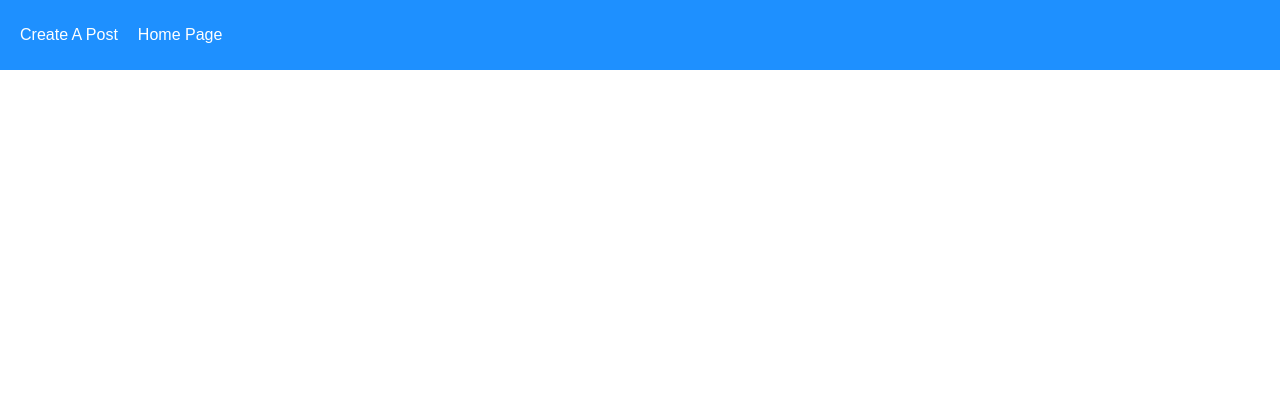
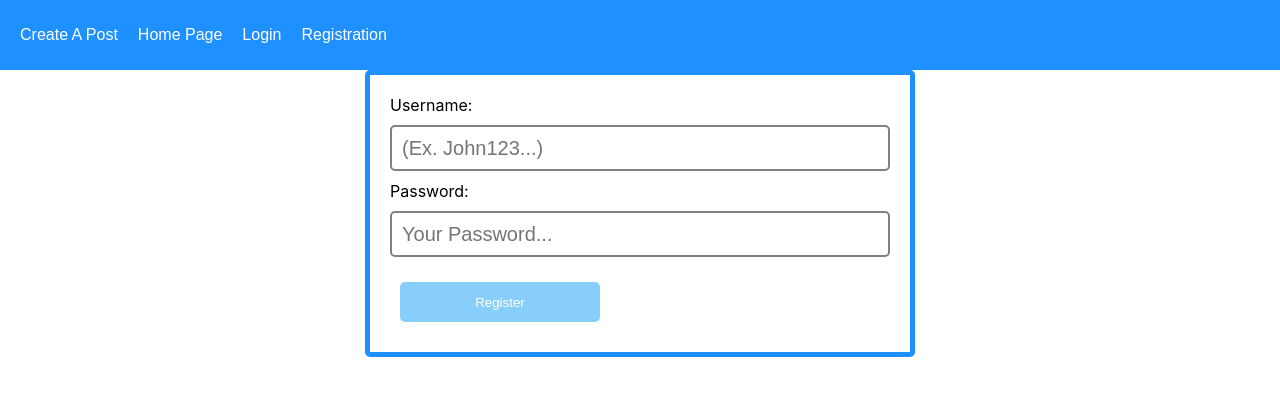
Before and after one commit to Ajinkya-Vijay/basic-socialmedia, a React (Create React App) app in the folder client/: page /registration in a window 1280 px wide. Shown: the top 396 px of the page. Built offline with nearby package versions, Linux system fonts and the light colour scheme.

Commit message:
FE; login & registration component

```diff
--- a/client/src/App.js
+++ b/client/src/App.js
@@ -3,7 +3,8 @@
 import Home from "./pages/Home";
 import CreatePost from "./pages/CreatePost";
 import Post from "./pages/Post";
-
+import Registration from "./pages/Registration";
+import Login from "./pages/Login";
 
 function App() {
   return (
@@ -12,11 +13,15 @@
       <div className="navbar">
         <Link to="/createpost">Create A Post</Link>
         <Link to="/">Home Page</Link>
+        <Link to="/login"> Login</Link>
+        <Link to="/registration"> Registration</Link>
       </div>
       <Routes>
         <Route path="/" element={<Home />} />
         <Route path="/createpost" element={<CreatePost />} />
         <Route path="/post/:id" element={<Post />} />
+        <Route path="/login" element={<Login />} />
+        <Route path="/registration" element={<Registration />} />
       </Routes>
     </Router>
     </div>
--- /dev/null
+++ b/client/src/pages/Login.js
@@ -0,0 +1,36 @@
+import React, { useState } from "react";
+import axios from "axios";
+
+function Login() {
+  const [username, setUsername] = useState("");
+  const [password, setPassword] = useState("");
+
+  const login = () => {
+    const data = { username: username, password: password };
+    axios.post("http://localhost:3001/auth/login", data).then((response) => {
+      console.log(response.data);
+    });
+  };
+  return (
+    <div className="loginContainer">
+      <label>Username:</label>
+      <input
+        type="text"
+        onChange={(event) => {
+          setUsername(event.target.value);
+        }}
+      />
+      <label>Password:</label>
+      <input
+        type="password"
+        onChange={(event) => {
+          setPassword(event.target.value);
+        }}
+      />
+
+      <button onClick={login}> Login </button>
+    </div>
+  );
+}
+
+export default Login;
--- /dev/null
+++ b/client/src/pages/Registration.js
@@ -0,0 +1,57 @@
+import React from "react";
+import { Formik, Form, Field, ErrorMessage } from "formik";
+import * as Yup from "yup";
+import axios from "axios";
+
+function Registration() {
+  const initialValues = {
+    username: "",
+    password: "",
+  };
+
+  const validationSchema = Yup.object().shape({
+    username: Yup.string().min(3).max(15).required(),
+    password: Yup.string().min(4).max(20).required(),
+  });
+
+  const onSubmit = (data) => {
+    axios.post("http://localhost:3001/auth", data).then(() => {
+      console.log(data);
+    });
+  };
+
+  return (
+    <div>
+      <Formik
+        initialValues={initialValues}
+        onSubmit={onSubmit}
+        validationSchema={validationSchema}
+      >
+        <Form className="formContainer">
+          <label>Username: </label>
+          <ErrorMessage name="username" component="span" />
+          <Field
+            autocomplete="off"
+            id="inputCreatePost"
+            name="username"
+            placeholder="(Ex. John123...)"
+          />
+
+          <label>Password: </label>
+          <ErrorMessage name="password" component="span" />
+          <Field
+            autocomplete="off"
+            type="password"
+            id="inputCreatePost"
+            name="password"
+            placeholder="Your Password..."
+          />
+
+          <button type="submit"> Register</button>
+        </Form>
+      </Formik>
+    </div>
+  );
+}
+
+export default Registration;
```
Also changed, not shown: 1 other file (tests, documents, lock files or other folders).
